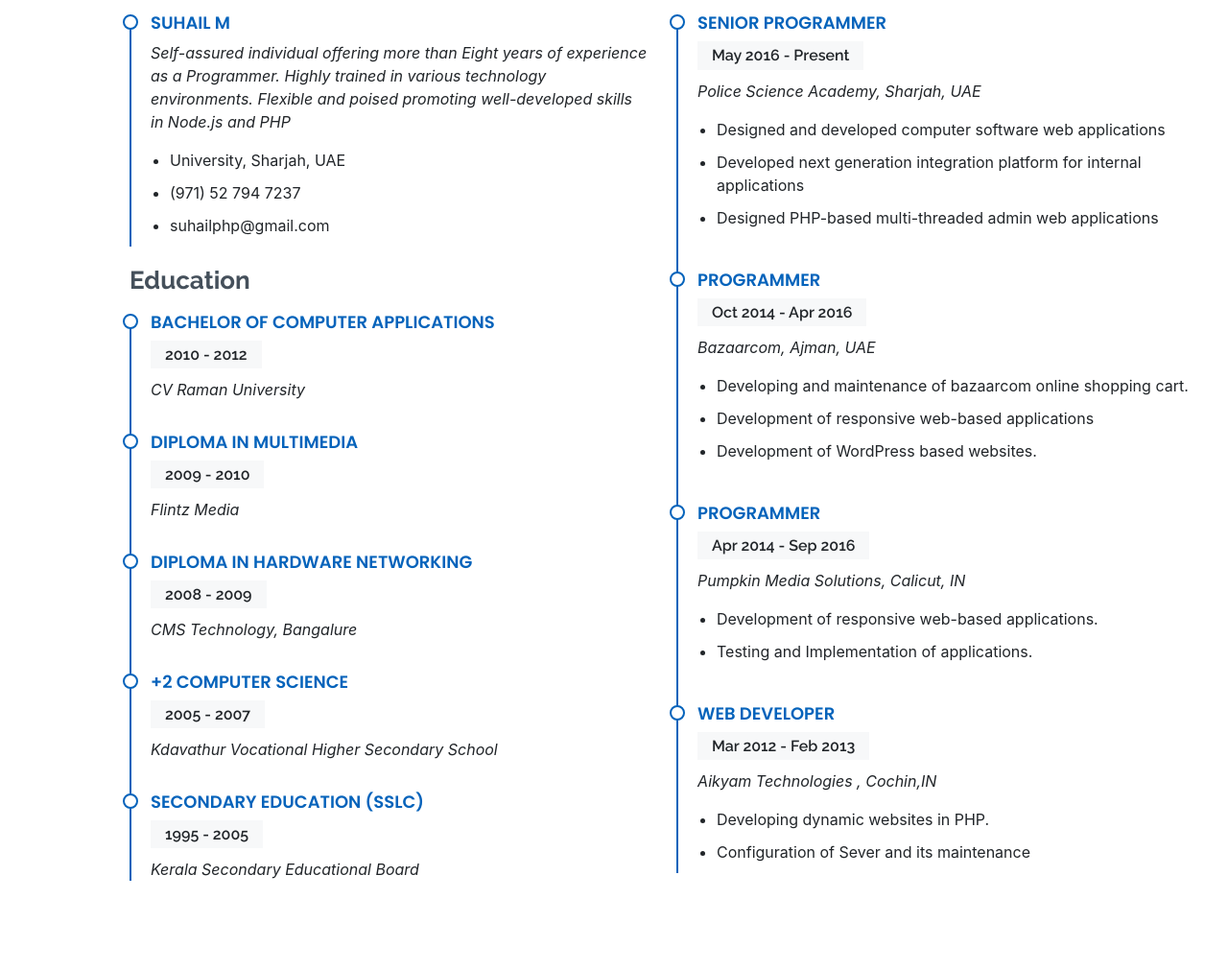
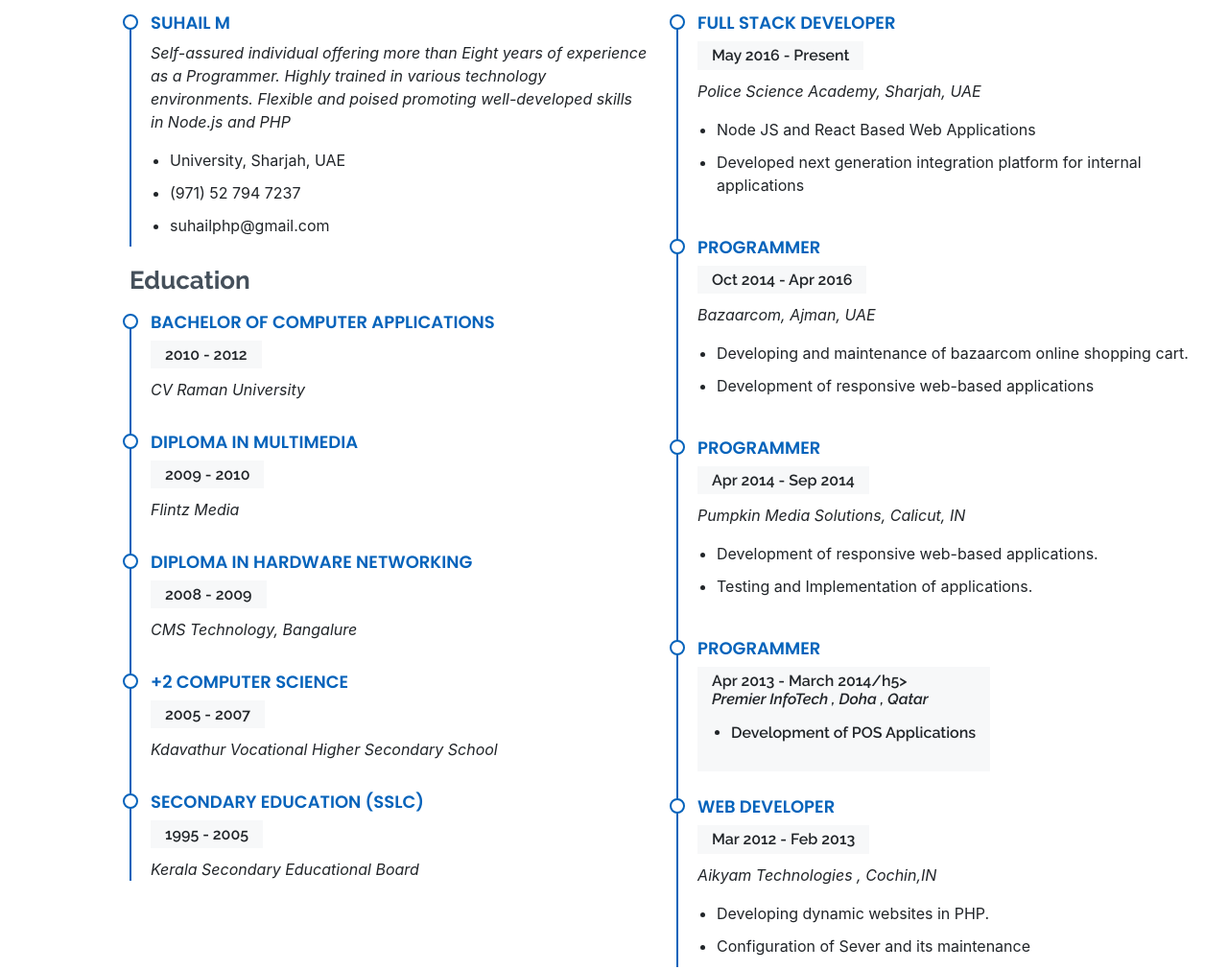
Before and after one commit to suhailphp/MyResume, a website with bundled scripts: page index.html in a window 1280 px wide. Shown: the part 2029-3040 px from the top of the page at 96% size. Built offline with nearby package versions, Linux system fonts and the light colour scheme.

Commit message:
New missing experience added

```diff
--- a/index.html
+++ b/index.html
@@ -354,19 +354,16 @@
             <div class="col-lg-6">
               <h3 class="resume-title">Professional Experience</h3>
               <div class="resume-item">
-                <h4>Senior Programmer</h4>
+                <h4>Full stack developer</h4>
                 <h5>May 2016 - Present</h5>
                 <p><em>Police Science Academy, Sharjah, UAE </em></p>
                 <ul>
                   <li>
-                    Designed and developed computer software web applications
+                    Node JS and React Based Web Applications
                   </li>
                   <li>
                     Developed next generation integration platform for internal
                     applications
-                  </li>
-                  <li>
-                    Designed PHP-based multi-threaded admin web applications
                   </li>
                 </ul>
               </div>
@@ -380,16 +377,23 @@
                     cart.
                   </li>
                   <li>Development of responsive web-based applications</li>
-                  <li>Development of WordPress based websites.</li>
                 </ul>
               </div>
               <div class="resume-item">
                 <h4>Programmer</h4>
-                <h5>Apr 2014 - Sep 2016</h5>
+                <h5>Apr 2014 - Sep 2014</h5>
                 <p><em>Pumpkin Media Solutions, Calicut, IN</em></p>
                 <ul>
                   <li>Development of responsive web-based applications.</li>
                   <li>Testing and Implementation of applications.</li>
+                </ul>
+              </div>
+              <div class="resume-item">
+                <h4>Programmer</h4>
+                <h5>Apr 2013 - March 2014/h5>
+                <p><em>Premier InfoTech , Doha , Qatar</em></p>
+                <ul>
+                  <li>Development of POS Applications</li>
                 </ul>
               </div>
               <div class="resume-item">
```
